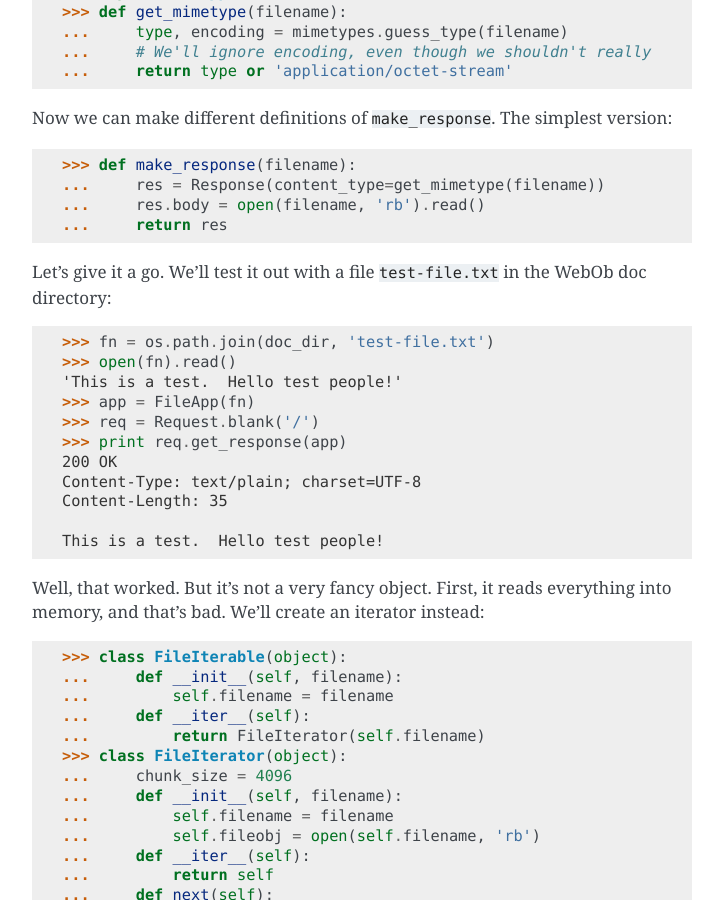
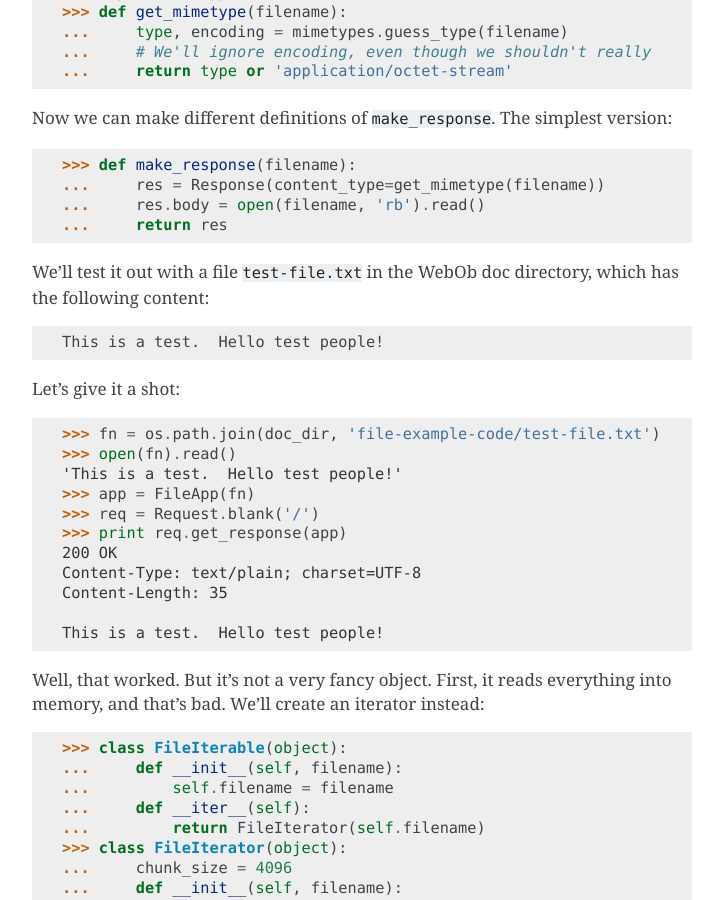
Before and after one commit to Pylons/webob, a Sphinx documentation site: the page built from docs/file-example.txt, in a window 1280 px wide and 900 px high, scrolled down 693 px. Shown: the whole window, without its empty margins (388-1111 px from the left). Built offline with Sphinx 7.4.7, drawn with Linux system fonts in a browser that asks for light colours; pages that are not in the unit, such as notebooks, are missing from menus.

Commit message:
Move file to allow it to be excluded easily
More cleanup has to happen here, but at least tox is happy now.

```diff
--- a/docs/conf.py
+++ b/docs/conf.py
@@ -38,7 +38,7 @@ language = None
 
 # List of patterns, relative to source directory, that match files and
 # directories to ignore when looking for source files.
-exclude_patterns = ['_build', 'jsonrpc-example-code/*']
+exclude_patterns = ['_build', 'jsonrpc-example-code/*', 'file-example-code/*']
 
 # The name of the Pygments (syntax highlighting) style to use.
 pygments_style = 'sphinx'
--- a/docs/file-example.txt
+++ b/docs/file-example.txt
@@ -49,12 +49,17 @@ simplest version:
    ...     res.body = open(filename, 'rb').read()
    ...     return res
 
-Let's give it a go.  We'll test it out with a file ``test-file.txt``
-in the WebOb doc directory:
+We'll test it out with a file ``test-file.txt`` in the WebOb doc directory,
+which has the following content:
+
+.. literalinclude:: file-example-code/test-file.txt
+   :language: text
+
+Let's give it a shot:
 
 .. code-block:: python
 
-   >>> fn = os.path.join(doc_dir, 'test-file.txt')
+   >>> fn = os.path.join(doc_dir, 'file-example-code/test-file.txt')
    >>> open(fn).read()
    'This is a test.  Hello test people!'
    >>> app = FileApp(fn)
```
Also changed, not shown: docs/file-example-code/test-file.txt (renamed from docs/test-file.txt).
